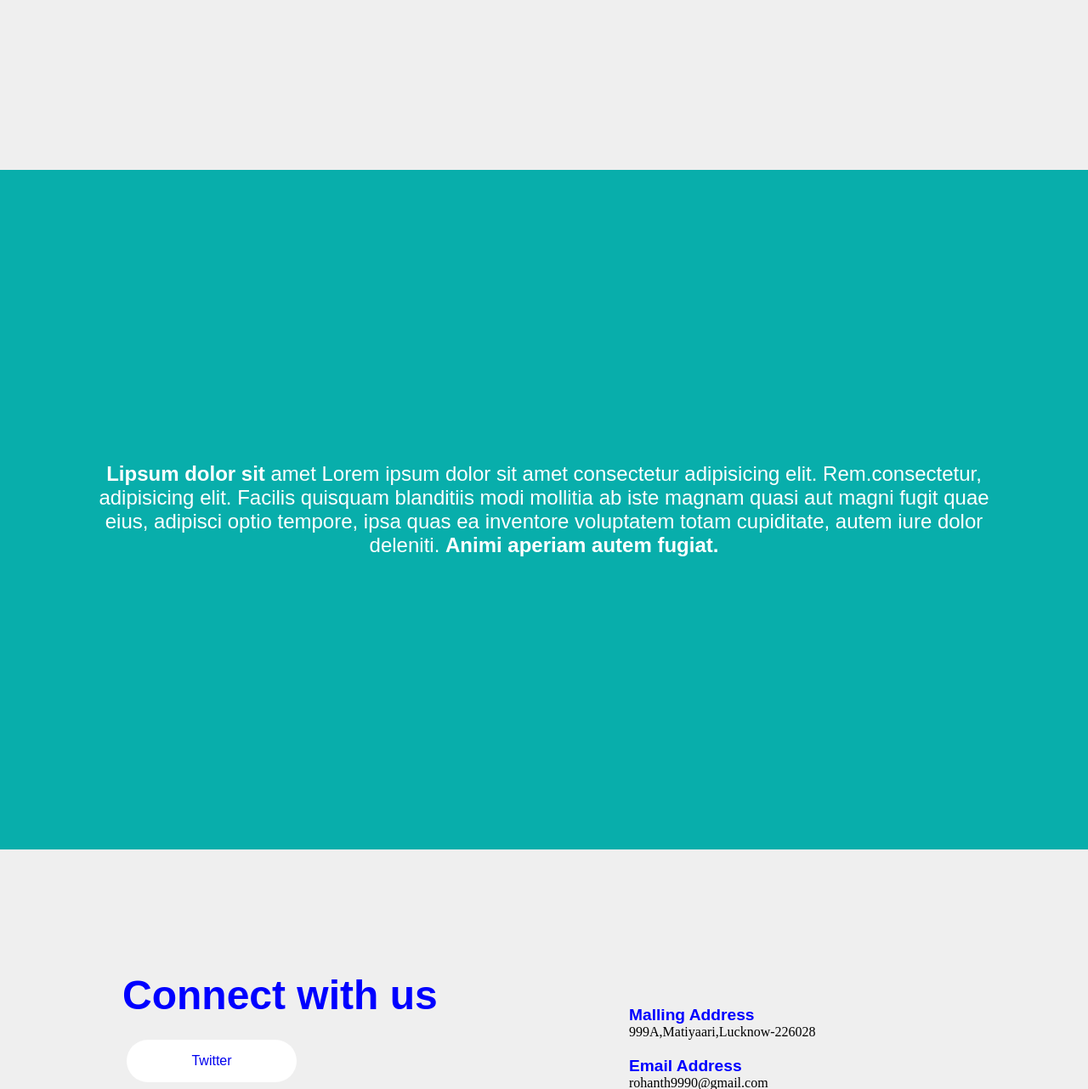
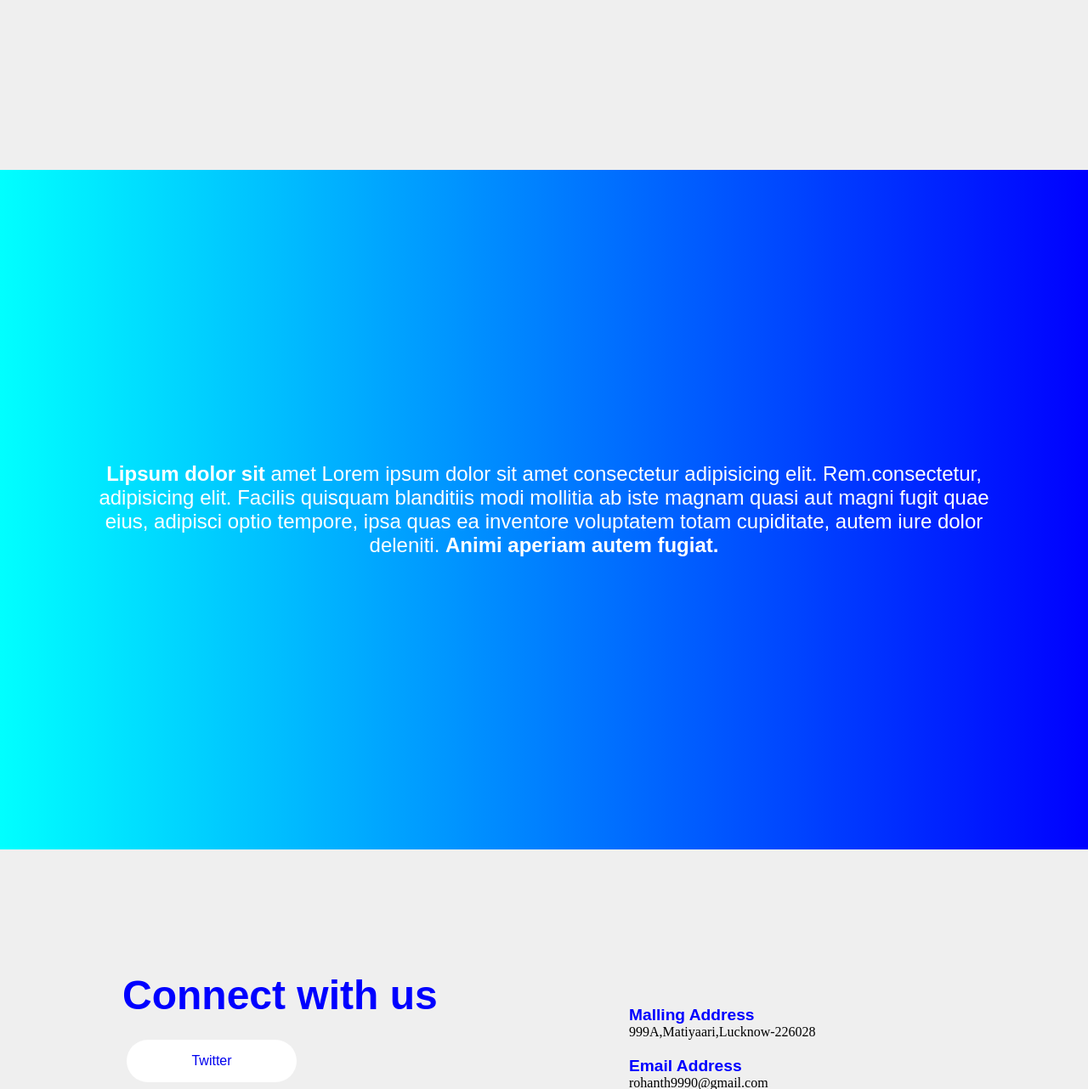
Before and after one commit to anii9990/d, a Django app: template templates/page_Ex1.html in a window 1280 px wide. Shown: the part 2200-3482 px from the top of the page at 85% size. Run offline with Django 5.2, Linux system fonts and the light colour scheme; the template is opened without the code that fills it, so the values that code supplies are empty.

Commit message:
Section 4 background change

```diff
--- a/templates/page_Ex1.html
+++ b/templates/page_Ex1.html
@@ -184,7 +184,7 @@
     }
     #s4{
       justify-content: center;
-      background-color: rgb(8, 174, 171);
+      background-image: linear-gradient(to right, aqua ,blue);
       display: flex;
       flex-direction: column;
     }
```
